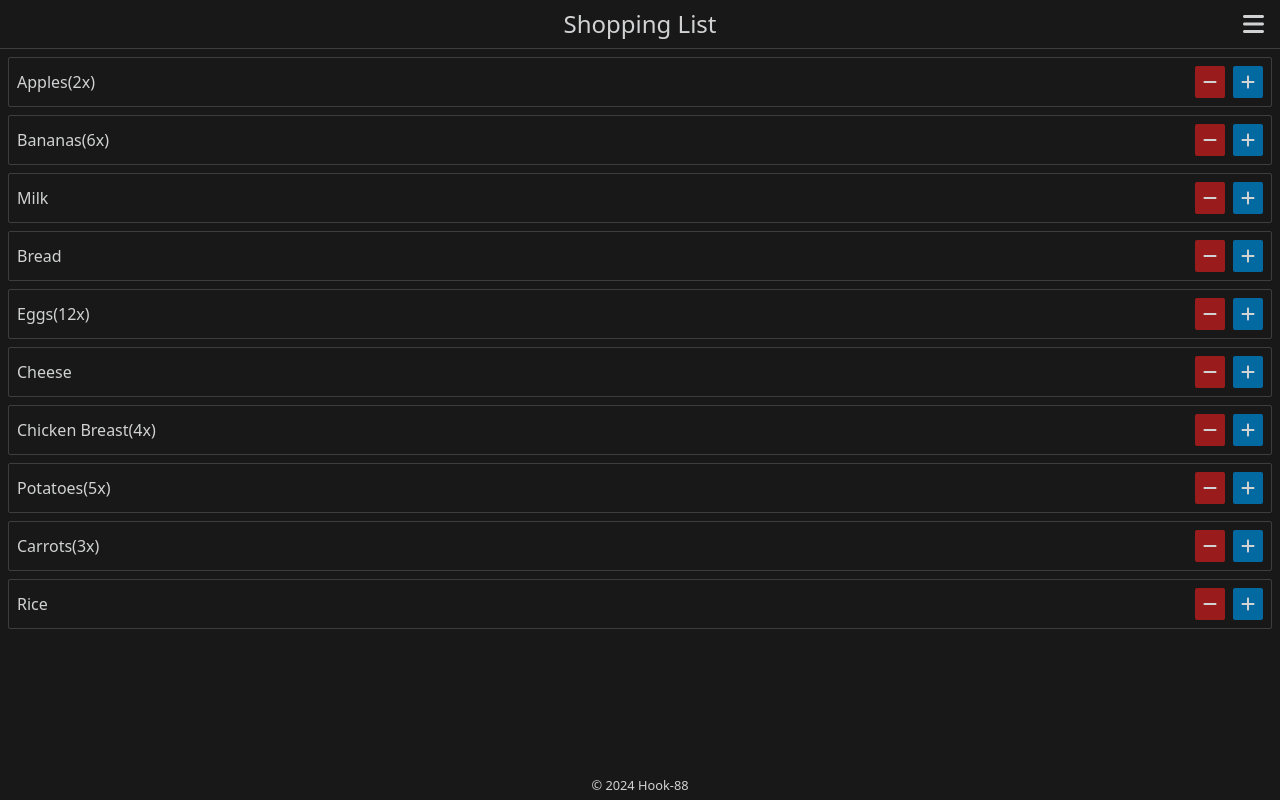
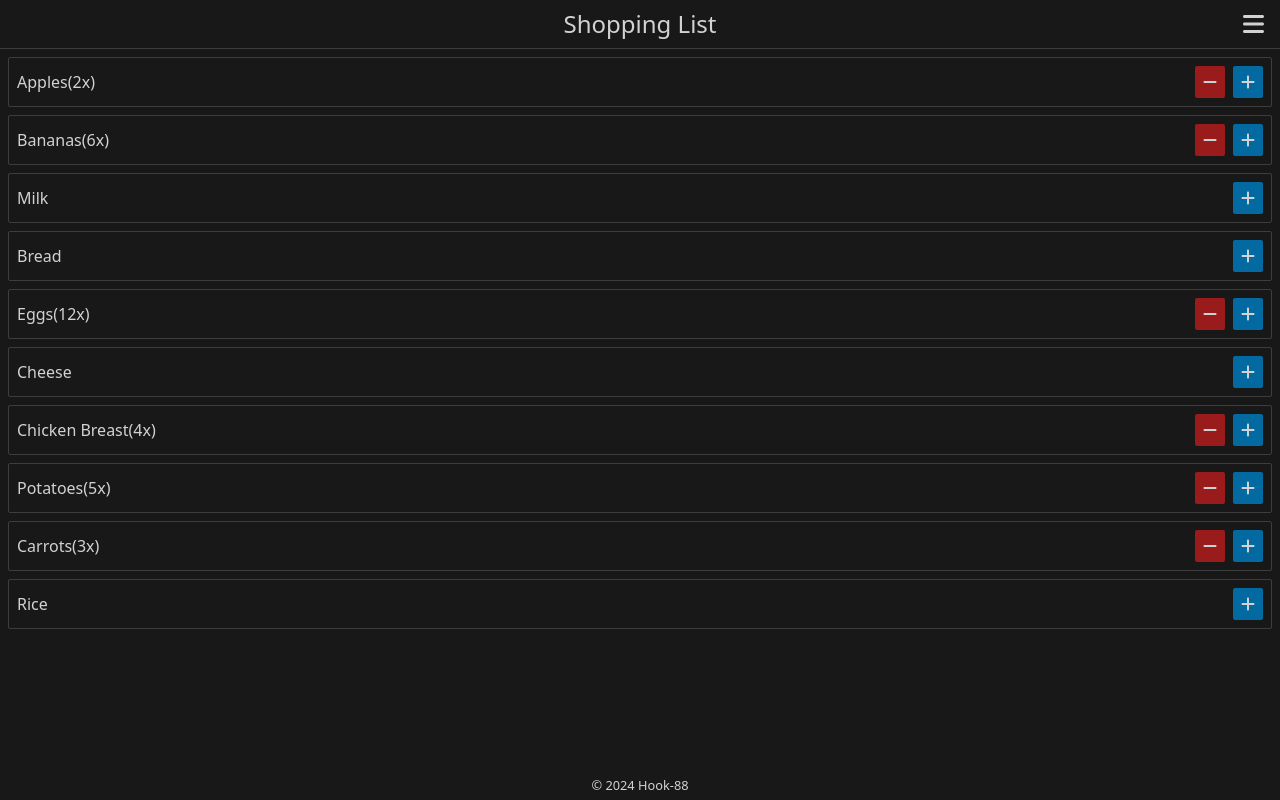
Before and after one commit to Hook-88/shopping-list, a Vue app: page / in a window 1280 px wide. Built offline with nearby package versions, Linux system fonts and the light colour scheme; the HTML template or start-up script is replaced by a standard one.

Commit message:
add logic to conditionally render decrement button

```diff
--- a/src/components/Lists/ShoppingList/ShoppingItem.vue
+++ b/src/components/Lists/ShoppingList/ShoppingItem.vue
@@ -30,6 +30,7 @@ function handleClickItem() {
 
 //Muate quantity
 const shoppingListStore = useShoppingList()
+const isMore = computed(() => props.item.quantity > 1)
 
 function handleClickIncrement() {
   shoppingListStore.mutateQuantity(props.item.id, 'increment')
@@ -45,13 +46,13 @@ function handleClickDecrement() {
   <li class="border border-[#d1d2d3]/20 p-2 rounded-sm flex items-center" @click="handleClickItem"
     :class="isSelected && 'bg-green-800'">
     <h3>{{ item.name }}</h3>
-    <span v-if="item.quantity > 1">({{ item.quantity }}x)</span>
+    <span v-if="isMore">({{ item.quantity }}x)</span>
     <span v-if="isSelected" class="px-2 py-1 ml-auto">
       <FontAwesomeIcon :icon="faCheck" />
     </span>
 
     <div v-else class="flex gap-2 ml-auto">
-      <button class="px-2 py-1 rounded-sm bg-red-800" @click.stop="handleClickDecrement">
+      <button v-if="isMore" class="px-2 py-1 rounded-sm bg-red-800" @click.stop="handleClickDecrement">
         <FontAwesomeIcon :icon="faMinus" />
       </button>
       <button class="px-2 py-1 rounded-sm bg-sky-700" @click.stop="handleClickIncrement">
```
